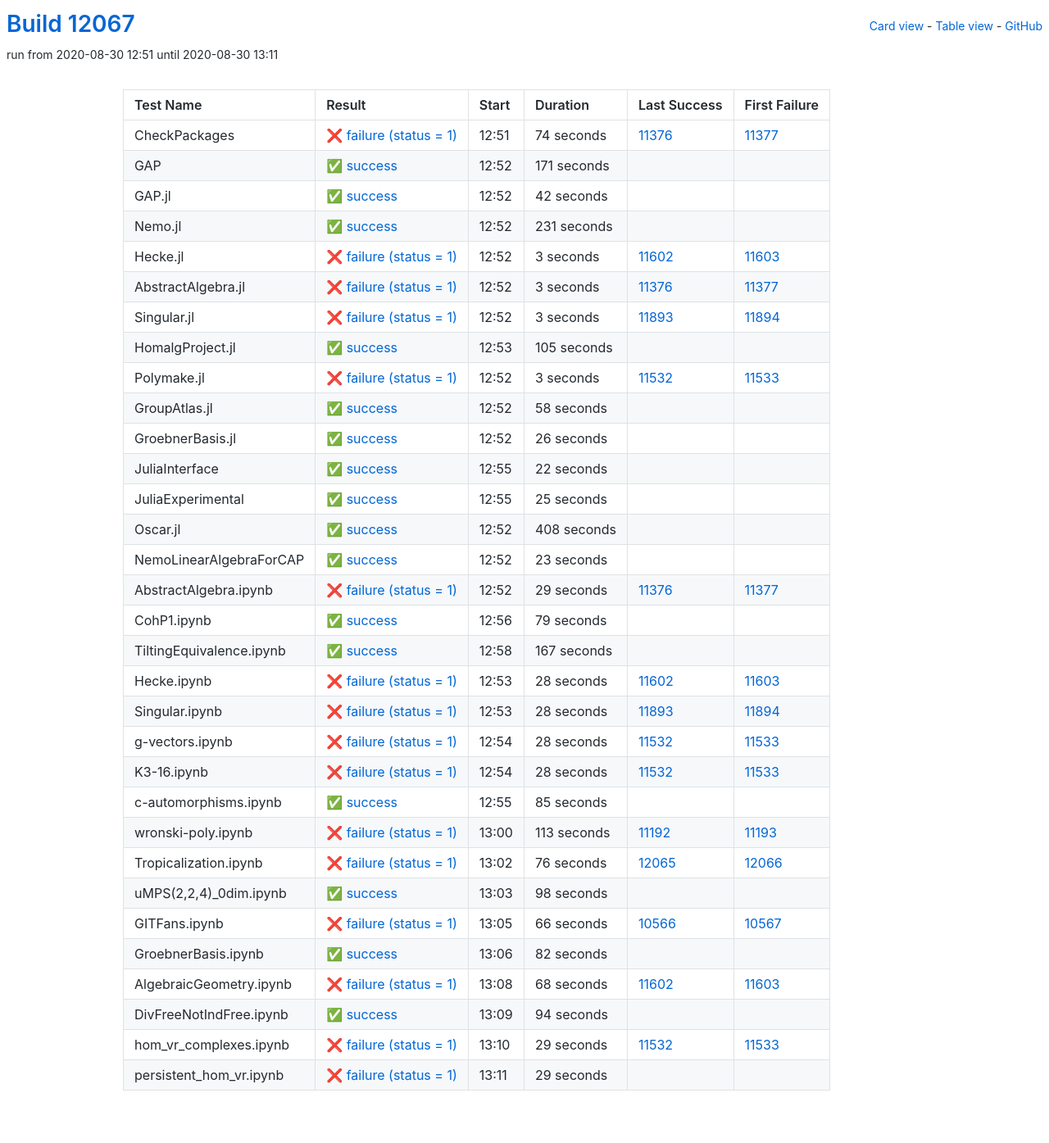
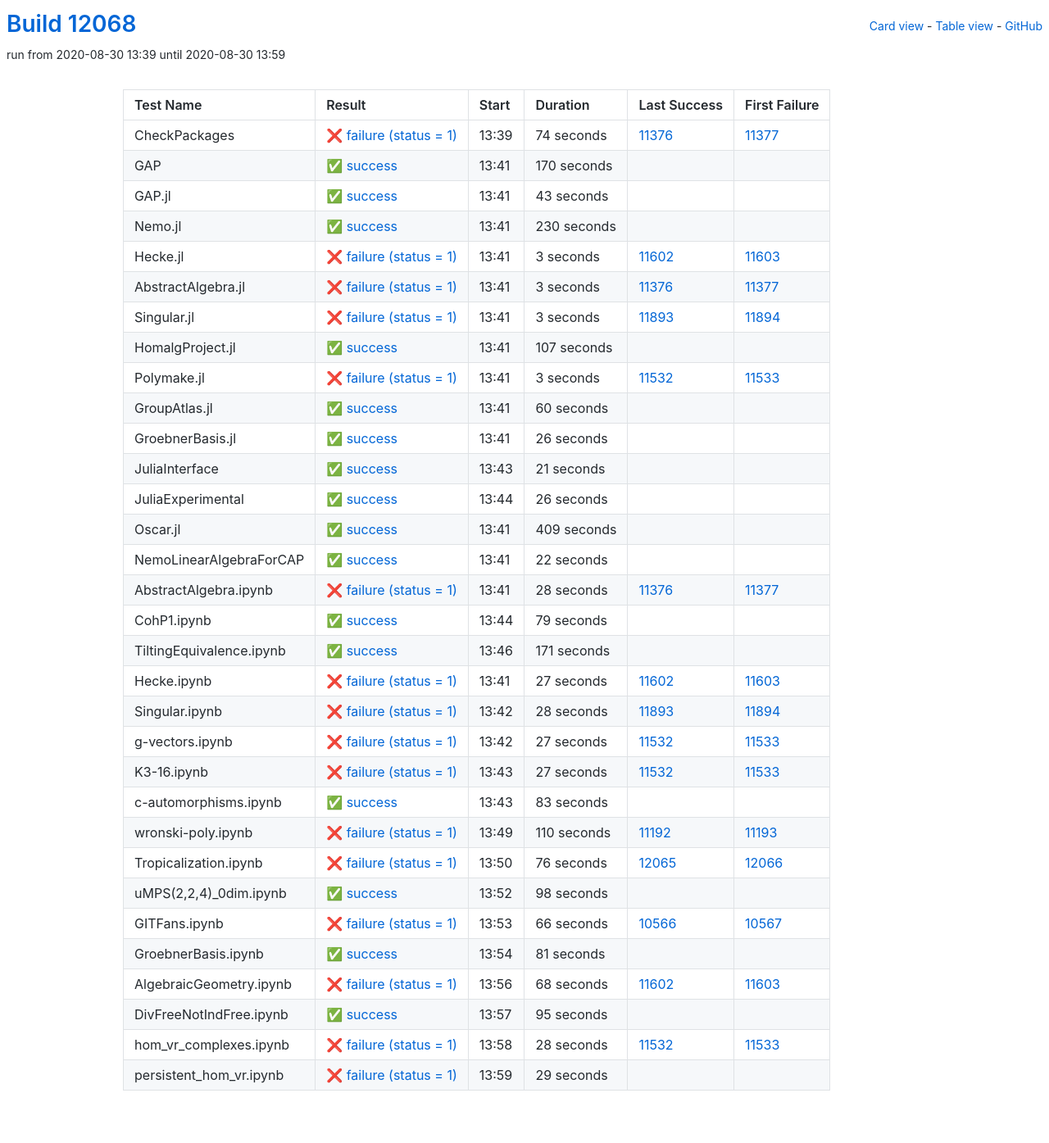
Before and after one commit to oscar-system/oscar-ci-status, a Jekyll site: the page built from table.html, in a window 1280 px wide. Shown: the whole page at 82% size. Built offline with Jekyll 4.4.1, drawn with Linux system fonts in a browser that asks for light colours.

Commit message:
Build #12068

```diff
--- a/_data/ci.yml
+++ b/_data/ci.yml
@@ -1,6 +1,6 @@
 ---
-build: 12067
-build_url: https://oscarci.mathematik.uni-kl.de/job/oscar/12067/
+build: 12068
+build_url: https://oscarci.mathematik.uni-kl.de/job/oscar/12068/
 job: oscar
 organization: oscar-system
 repo: oscar-ci-status
@@ -8,8 +8,8 @@
 tests:
 - name: CheckPackages
   id: checkpackages
-  log: https://oscarci.mathematik.uni-kl.de/job/oscar/12067/artifact/logs/build-12067/CheckPackages.log
-  start: 2020-08-30 12:51
+  log: https://oscarci.mathematik.uni-kl.de/job/oscar/12068/artifact/logs/build-12068/CheckPackages.log
+  start: 2020-08-30 13:39
   success: false
   exitcode: 1
   status: failure
@@ -20,44 +20,44 @@
   first_failure_url: https://oscarci.mathematik.uni-kl.de/job/oscar/11377/
 - name: GAP
   id: gap
-  log: https://oscarci.mathematik.uni-kl.de/job/oscar/12067/artifact/logs/build-12067/GAP.log
-  start: 2020-08-30 12:52
+  log: https://oscarci.mathematik.uni-kl.de/job/oscar/12068/artifact/logs/build-12068/GAP.log
+  start: 2020-08-30 13:41
   success: true
   exitcode: 0
   status: success
-  duration: 171
+  duration: 170
   last_success: false
   last_success_url:
   first_failure: false
   first_failure_url:
 - name: GAP.jl
   id: gap-jl
-  log: https://oscarci.mathematik.uni-kl.de/job/oscar/12067/artifact/logs/build-12067/GAP.jl.log
-  start: 2020-08-30 12:52
+  log: https://oscarci.mathematik.uni-kl.de/job/oscar/12068/artifact/logs/build-12068/GAP.jl.log
+  start: 2020-08-30 13:41
   success: true
   exitcode: 0
   status: success
-  duration: 42
+  duration: 43
   last_success: false
   last_success_url:
   first_failure: false
   first_failure_url:
 - name: Nemo.jl
   id: nemo-jl
-  log: https://oscarci.mathematik.uni-kl.de/job/oscar/12067/artifact/logs/build-12067/Nemo.jl.log
-  start: 2020-08-30 12:52
+  log: https://oscarci.mathematik.uni-kl.de/job/oscar/12068/artifact/logs/build-12068/Nemo.jl.log
+  start: 2020-08-30 13:41
   success: true
   exitcode: 0
   status: success
-  duration: 231
+  duration: 230
   last_success: false
   last_success_url:
   first_failure: false
   first_failure_url:
 - name: Hecke.jl
   id: hecke-jl
-  log: https://oscarci.mathematik.uni-kl.de/job/oscar/12067/artifact/logs/build-12067/Hecke.jl.log
-  start: 2020-08-30 12:52
+  log: https://oscarci.mathematik.uni-kl.de/job/oscar/12068/artifact/logs/build-12068/Hecke.jl.log
+  start: 2020-08-30 13:41
   success: false
   exitcode: 1
   status: failure
@@ -68,8 +68,8 @@
   first_failure_url: https://oscarci.mathematik.uni-kl.de/job/oscar/11603/
 - name: AbstractAlgebra.jl
   id: abstractalgebra-jl
-  log: https://oscarci.mathematik.uni-kl.de/job/oscar/12067/artifact/logs/build-12067/AbstractAlgebra.jl.log
-  start: 2020-08-30 12:52
+  log: https://oscarci.mathematik.uni-kl.de/job/oscar/12068/artifact/logs/build-12068/AbstractAlgebra.jl.log
+  start: 2020-08-30 13:41
   success: false
   exitcode: 1
   status: failure
@@ -80,8 +80,8 @@
   first_failure_url: https://oscarci.mathematik.uni-kl.de/job/oscar/11377/
 - name: Singular.jl
   id: singular-jl
-  log: https://oscarci.mathematik.uni-kl.de/job/oscar/12067/artifact/logs/build-12067/Singular.jl.log
-  start: 2020-08-30 12:52
+  log: https://oscarci.mathematik.uni-kl.de/job/oscar/12068/artifact/logs/build-12068/Singular.jl.log
+  start: 2020-08-30 13:41
   success: false
   exitcode: 1
   status: failure
@@ -92,20 +92,20 @@
   first_failure_url: https://oscarci.mathematik.uni-kl.de/job/oscar/11894/
 - name: HomalgProject.jl
   id: homalgproject-jl
-  log: https://oscarci.mathematik.uni-kl.de/job/oscar/12067/artifact/logs/build-12067/HomalgProject.jl.log
-  start: 2020-08-30 12:53
+  log: https://oscarci.mathematik.uni-kl.de/job/oscar/12068/artifact/logs/build-12068/HomalgProject.jl.log
+  start: 2020-08-30 13:41
   success: true
   exitcode: 0
   status: success
-  duration: 105
+  duration: 107
   last_success: false
   last_success_url:
   first_failure: false
   first_failure_url:
 - name: Polymake.jl
   id: polymake-jl
-  log: https://oscarci.mathematik.uni-kl.de/job/oscar/12067/artifact/logs/build-12067/Polymake.jl.log
-  start: 2020-08-30 12:52
+  log: https://oscarci.mathematik.uni-kl.de/job/oscar/12068/artifact/logs/build-12068/Polymake.jl.log
+  start: 2020-08-30 13:41
   success: false
   exitcode: 1
   status: failure
@@ -116,20 +116,20 @@
   first_failure_url: https://oscarci.mathematik.uni-kl.de/job/oscar/11533/
 - name: GroupAtlas.jl
   id: groupatlas-jl
-  log: https://oscarci.mathematik.uni-kl.de/job/oscar/12067/artifact/logs/build-12067/GroupAtlas.jl.log
-  start: 2020-08-30 12:52
+  log: https://oscarci.mathematik.uni-kl.de/job/oscar/12068/artifact/logs/build-12068/GroupAtlas.jl.log
+  start: 2020-08-30 13:41
   success: true
   exitcode: 0
   status: success
-  duration: 58
+  duration: 60
   last_success: false
   last_success_url:
   first_failure: false
   first_failure_url:
 - name: GroebnerBasis.jl
   id: groebnerbasis-jl
-  log: https://oscarci.mathematik.uni-kl.de/job/oscar/12067/artifact/logs/build-12067/GroebnerBasis.jl.log
-  start: 2020-08-30 12:52
+  log: https://oscarci.mathematik.uni-kl.de/job/oscar/12068/artifact/logs/build-12068/GroebnerBasis.jl.log
+  start: 2020-08-30 13:41
   success: true
   exitcode: 0
   status: success
@@ -140,8 +140,44 @@
   first_failure_url:
 - name: JuliaInterface
   id: juliainterface
-  log: https://oscarci.mathematik.uni-kl.de/job/oscar/12067/artifact/logs/build-12067/JuliaInterface.log
-  start: 2020-08-30 12:55
+  log: https://oscarci.mathematik.uni-kl.de/job/oscar/12068/artifact/logs/build-12068/JuliaInterface.log
+  start: 2020-08-30 13:43
+  success: true
+  exitcode: 0
+  status: success
+  duration: 21
+  last_success: false
+  last_success_url:
+  first_failure: false
+  first_failure_url:
+- name: JuliaExperimental
+  id: juliaexperimental
+  log: https://oscarci.mathematik.uni-kl.de/job/oscar/12068/artifact/logs/build-12068/JuliaExperimental.log
+  start: 2020-08-30 13:44
+  success: true
+  exitcode: 0
+  status: success
+  duration: 26
+  last_success: false
+  last_success_url:
+  first_failure: false
+  first_failure_url:
+- name: Oscar.jl
+  id: oscar-jl
+  log: https://oscarci.mathematik.uni-kl.de/job/oscar/12068/artifact/logs/build-12068/Oscar.jl.log
+  start: 2020-08-30 13:41
+  success: true
+  exitcode: 0
+  status: success
+  duration: 409
+  last_success: false
+  last_success_url:
+  first_failure: false
+  first_failure_url:
+- name: NemoLinearAlgebraForCAP
+  id: nemolinearalgebraforcap
+  log: https://oscarci.mathematik.uni-kl.de/job/oscar/12068/artifact/logs/build-12068/NemoLinearAlgebraForCAP.log
+  start: 2020-08-30 13:41
   success: true
   exitcode: 0
   status: success
@@ -150,58 +186,22 @@
   last_success_url:
   first_failure: false
   first_failure_url:
-- name: JuliaExperimental
-  id: juliaexperimental
-  log: https://oscarci.mathematik.uni-kl.de/job/oscar/12067/artifact/logs/build-12067/JuliaExperimental.log
-  start: 2020-08-30 12:55
-  success: true
-  exitcode: 0
-  status: success
-  duration: 25
-  last_success: false
-  last_success_url:
-  first_failure: false
-  first_failure_url:
-- name: Oscar.jl
-  id: oscar-jl
-  log: https://oscarci.mathematik.uni-kl.de/job/oscar/12067/artifact/logs/build-12067/Oscar.jl.log
-  start: 2020-08-30 12:52
-  success: true
-  exitcode: 0
-  status: success
-  duration: 408
-  last_success: false
-  last_success_url:
-  first_failure: false
-  first_failure_url:
-- name: NemoLinearAlgebraForCAP
-  id: nemolinearalgebraforcap
-  log: https://oscarci.mathematik.uni-kl.de/job/oscar/12067/artifact/logs/build-12067/NemoLinearAlgebraForCAP.log
-  start: 2020-08-30 12:52
-  success: true
-  exitcode: 0
-  status: success
-  duration: 23
-  last_success: false
-  last_success_url:
-  first_failure: false
-  first_failure_url:
 - name: AbstractAlgebra.ipynb
   id: abstractalgebra-ipynb
-  log: https://oscarci.mathematik.uni-kl.de/job/oscar/12067/artifact/logs/build-12067/AbstractAlgebra.ipynb.log
-  start: 2020-08-30 12:52
+  log: https://oscarci.mathematik.uni-kl.de/job/oscar/12068/artifact/logs/build-12068/AbstractAlgebra.ipynb.log
+  start: 2020-08-30 13:41
   success: false
   exitcode: 1
   status: failure
-  duration: 29
+  duration: 28
   last_success: 11376
   last_success_url: https://oscarci.mathematik.uni-kl.de/job/oscar/11376/
   first_failure: 11377
   first_failure_url: https://oscarci.mathematik.uni-kl.de/job/oscar/11377/
 - name: CohP1.ipynb
   id: cohp1-ipynb
-  log: https://oscarci.mathematik.uni-kl.de/job/oscar/12067/artifact/logs/build-12067/CohP1.ipynb.log
-  start: 2020-08-30 12:56
+  log: https://oscarci.mathematik.uni-kl.de/job/oscar/12068/artifact/logs/build-12068/CohP1.ipynb.log
+  start: 2020-08-30 13:44
   success: true
   exitcode: 0
   status: success
@@ -212,32 +212,32 @@
   first_failure_url:
 - name: TiltingEquivalence.ipynb
   id: tiltingequivalence-ipynb
-  log: https://oscarci.mathematik.uni-kl.de/job/oscar/12067/artifact/logs/build-12067/TiltingEquivalence.ipynb.log
-  start: 2020-08-30 12:58
+  log: https://oscarci.mathematik.uni-kl.de/job/oscar/12068/artifact/logs/build-12068/TiltingEquivalence.ipynb.log
+  start: 2020-08-30 13:46
   success: true
   exitcode: 0
   status: success
-  duration: 167
+  duration: 171
   last_success: false
   last_success_url:
   first_failure: false
   first_failure_url:
 - name: Hecke.ipynb
   id: hecke-ipynb
-  log: https://oscarci.mathematik.uni-kl.de/job/oscar/12067/artifact/logs/build-12067/Hecke.ipynb.log
-  start: 2020-08-30 12:53
+  log: https://oscarci.mathematik.uni-kl.de/job/oscar/12068/artifact/logs/build-12068/Hecke.ipynb.log
+  start: 2020-08-30 13:41
   success: false
   exitcode: 1
   status: failure
-  duration: 28
+  duration: 27
   last_success: 11602
   last_success_url: https://oscarci.mathematik.uni-kl.de/job/oscar/11602/
   first_failure: 11603
   first_failure_url: https://oscarci.mathematik.uni-kl.de/job/oscar/11603/
 - name: Singular.ipynb
   id: singular-ipynb
-  log: https://oscarci.mathematik.uni-kl.de/job/oscar/12067/artifact/logs/build-12067/Singular.ipynb.log
-  start: 2020-08-30 12:53
+  log: https://oscarci.mathematik.uni-kl.de/job/oscar/12068/artifact/logs/build-12068/Singular.ipynb.log
+  start: 2020-08-30 13:42
   success: false
   exitcode: 1
   status: failure
@@ -248,56 +248,56 @@
   first_failure_url: https://oscarci.mathematik.uni-kl.de/job/oscar/11894/
 - name: g-vectors.ipynb
   id: g-vectors-ipynb
-  log: https://oscarci.mathematik.uni-kl.de/job/oscar/12067/artifact/logs/build-12067/g-vectors.ipynb.log
-  start: 2020-08-30 12:54
+  log: https://oscarci.mathematik.uni-kl.de/job/oscar/12068/artifact/logs/build-12068/g-vectors.ipynb.log
+  start: 2020-08-30 13:42
   success: false
   exitcode: 1
   status: failure
-  duration: 28
+  duration: 27
   last_success: 11532
   last_success_url: https://oscarci.mathematik.uni-kl.de/job/oscar/11532/
   first_failure: 11533
   first_failure_url: https://oscarci.mathematik.uni-kl.de/job/oscar/11533/
 - name: K3-16.ipynb
   id: k3-16-ipynb
-  log: https://oscarci.mathematik.uni-kl.de/job/oscar/12067/artifact/logs/build-12067/K3-16.ipynb.log
-  start: 2020-08-30 12:54
+  log: https://oscarci.mathematik.uni-kl.de/job/oscar/12068/artifact/logs/build-12068/K3-16.ipynb.log
+  start: 2020-08-30 13:43
   success: false
   exitcode: 1
   status: failure
-  duration: 28
+  duration: 27
   last_success: 11532
   last_success_url: https://oscarci.mathematik.uni-kl.de/job/oscar/11532/
   first_failure: 11533
   first_failure_url: https://oscarci.mathematik.uni-kl.de/job/oscar/11533/
 - name: c-automorphisms.ipynb
   id: c-automorphisms-ipynb
-  log: https://oscarci.mathematik.uni-kl.de/job/oscar/12067/artifact/logs/build-12067/c-automorphisms.ipynb.log
-  start: 2020-08-30 12:55
+  log: https://oscarci.mathematik.uni-kl.de/job/oscar/12068/artifact/logs/build-12068/c-automorphisms.ipynb.log
+  start: 2020-08-30 13:43
   success: true
   exitcode: 0
   status: success
-  duration: 85
+  duration: 83
   last_success: false
   last_success_url:
   first_failure: false
   first_failure_url:
 - name: wronski-poly.ipynb
   id: wronski-poly-ipynb
-  log: https://oscarci.mathematik.uni-kl.de/job/oscar/12067/artifact/logs/build-12067/wronski-poly.ipynb.log
-  start: 2020-08-30 13:00
+  log: https://oscarci.mathematik.uni-kl.de/job/oscar/12068/artifact/logs/build-12068/wronski-poly.ipynb.log
+  start: 2020-08-30 13:49
   success: false
   exitcode: 1
   status: failure
-  duration: 113
+  duration: 110
   last_success: 11192
   last_success_url: https://oscarci.mathematik.uni-kl.de/job/oscar/11192/
   first_failure: 11193
   first_failure_url: https://oscarci.mathematik.uni-kl.de/job/oscar/11193/
 - name: Tropicalization.ipynb
   id: tropicalization-ipynb
-  log: https://oscarci.mathematik.uni-kl.de/job/oscar/12067/artifact/logs/build-12067/Tropicalization.ipynb.log
-  start: 2020-08-30 13:02
+  log: https://oscarci.mathematik.uni-kl.de/job/oscar/12068/artifact/logs/build-12068/Tropicalization.ipynb.log
+  start: 2020-08-30 13:50
   success: false
   exitcode: 1
   status: failure
@@ -308,8 +308,8 @@
   first_failure_url: https://oscarci.mathematik.uni-kl.de/job/oscar/12066/
 - name: uMPS(2,2,4)_0dim.ipynb
   id: umps-2-2-4-0dim-ipynb
-  log: https://oscarci.mathematik.uni-kl.de/job/oscar/12067/artifact/logs/build-12067/uMPS-2-2-4-_0dim.ipynb.log
-  start: 2020-08-30 13:03
+  log: https://oscarci.mathematik.uni-kl.de/job/oscar/12068/artifact/logs/build-12068/uMPS-2-2-4-_0dim.ipynb.log
+  start: 2020-08-30 13:52
   success: true
   exitcode: 0
   status: success
@@ -320,8 +320,8 @@
   first_failure_url:
 - name: GITFans.ipynb
   id: gitfans-ipynb
-  log: https://oscarci.mathematik.uni-kl.de/job/oscar/12067/artifact/logs/build-12067/GITFans.ipynb.log
-  start: 2020-08-30 13:05
+  log: https://oscarci.mathematik.uni-kl.de/job/oscar/12068/artifact/logs/build-12068/GITFans.ipynb.log
+  start: 2020-08-30 13:53
   success: false
   exitcode: 1
   status: failure
@@ -332,20 +332,20 @@
   first_failure_url: https://oscarci.mathematik.uni-kl.de/job/oscar/10567/
 - name: GroebnerBasis.ipynb
   id: groebnerbasis-ipynb
-  log: https://oscarci.mathematik.uni-kl.de/job/oscar/12067/artifact/logs/build-12067/GroebnerBasis.ipynb.log
-  start: 2020-08-30 13:06
+  log: https://oscarci.mathematik.uni-kl.de/job/oscar/12068/artifact/logs/build-12068/GroebnerBasis.ipynb.log
+  start: 2020-08-30 13:54
   success: true
   exitcode: 0
   status: success
-  duration: 82
+  duration: 81
   last_success: false
   last_success_url:
   first_failure: false
   first_failure_url:
 - name: AlgebraicGeometry.ipynb
   id: algebraicgeometry-ipynb
-  log: https://oscarci.mathematik.uni-kl.de/job/oscar/12067/artifact/logs/build-12067/AlgebraicGeometry.ipynb.log
-  start: 2020-08-30 13:08
+  log: https://oscarci.mathematik.uni-kl.de/job/oscar/12068/artifact/logs/build-12068/AlgebraicGeometry.ipynb.log
+  start: 2020-08-30 13:56
   success: false
   exitcode: 1
   status: failure
@@ -356,32 +356,32 @@
   first_failure_url: https://oscarci.mathematik.uni-kl.de/job/oscar/11603/
 - name: DivFreeNotIndFree.ipynb
   id: divfreenotindfree-ipynb
-  log: https://oscarci.mathematik.uni-kl.de/job/oscar/12067/artifact/logs/build-12067/DivFreeNotIndFree.ipynb.log
-  start: 2020-08-30 13:09
+  log: https://oscarci.mathematik.uni-kl.de/job/oscar/12068/artifact/logs/build-12068/DivFreeNotIndFree.ipynb.log
+  start: 2020-08-30 13:57
   success: true
   exitcode: 0
   status: success
-  duration: 94
+  duration: 95
   last_success: false
   last_success_url:
   first_failure: false
   first_failure_url:
 - name: hom_vr_complexes.ipynb
   id: hom-vr-complexes-ipynb
-  log: https://oscarci.mathematik.uni-kl.de/job/oscar/12067/artifact/logs/build-12067/hom_vr_complexes.ipynb.log
-  start: 2020-08-30 13:10
+  log: https://oscarci.mathematik.uni-kl.de/job/oscar/12068/artifact/logs/build-12068/hom_vr_complexes.ipynb.log
+  start: 2020-08-30 13:58
   success: false
   exitcode: 1
   status: failure
-  duration: 29
+  duration: 28
   last_success: 11532
   last_success_url: https://oscarci.mathematik.uni-kl.de/job/oscar/11532/
   first_failure: 11533
   first_failure_url: https://oscarci.mathematik.uni-kl.de/job/oscar/11533/
 - name: persistent_hom_vr.ipynb
   id: persistent-hom-vr-ipynb
-  log: https://oscarci.mathematik.uni-kl.de/job/oscar/12067/artifact/logs/build-12067/persistent_hom_vr.ipynb.log
-  start: 2020-08-30 13:11
+  log: https://oscarci.mathematik.uni-kl.de/job/oscar/12068/artifact/logs/build-12068/persistent_hom_vr.ipynb.log
+  start: 2020-08-30 13:59
   success: false
   exitcode: 1
   status: failure
```
Also changed, not shown: README.md.
